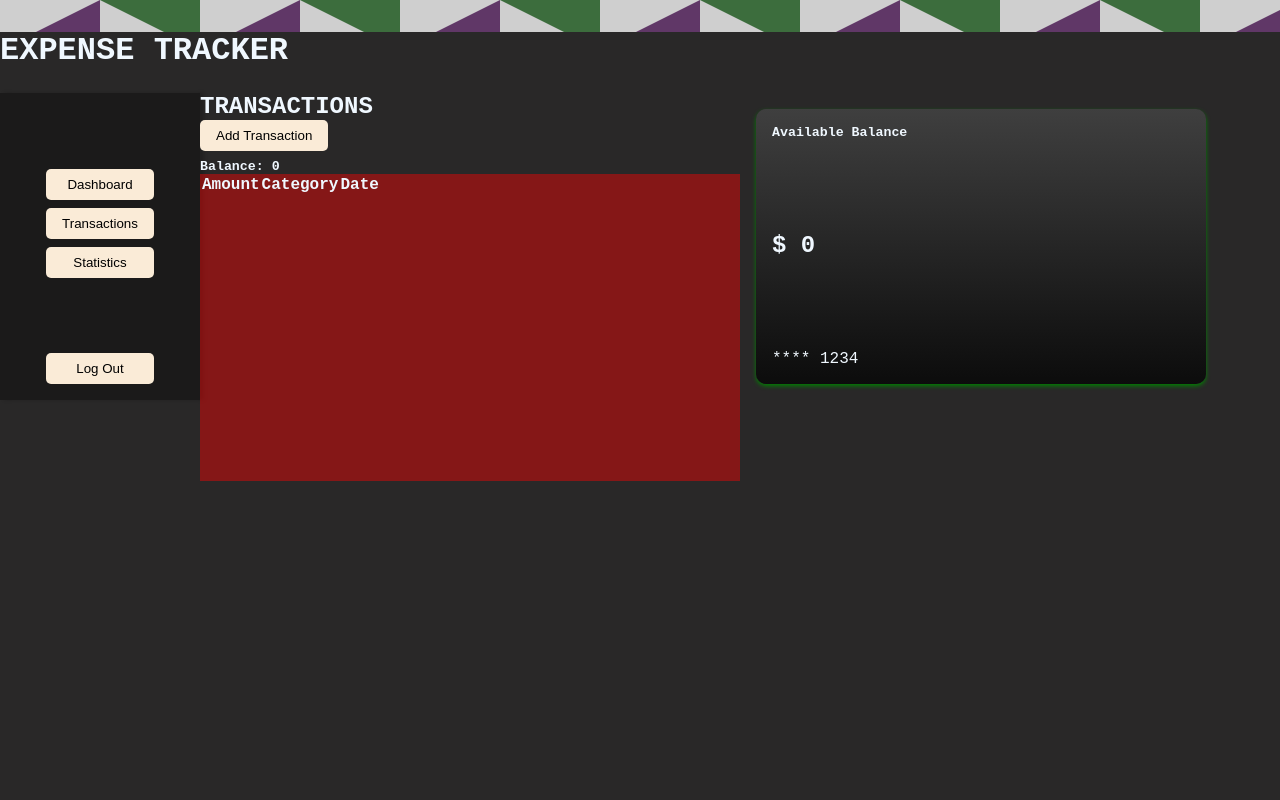
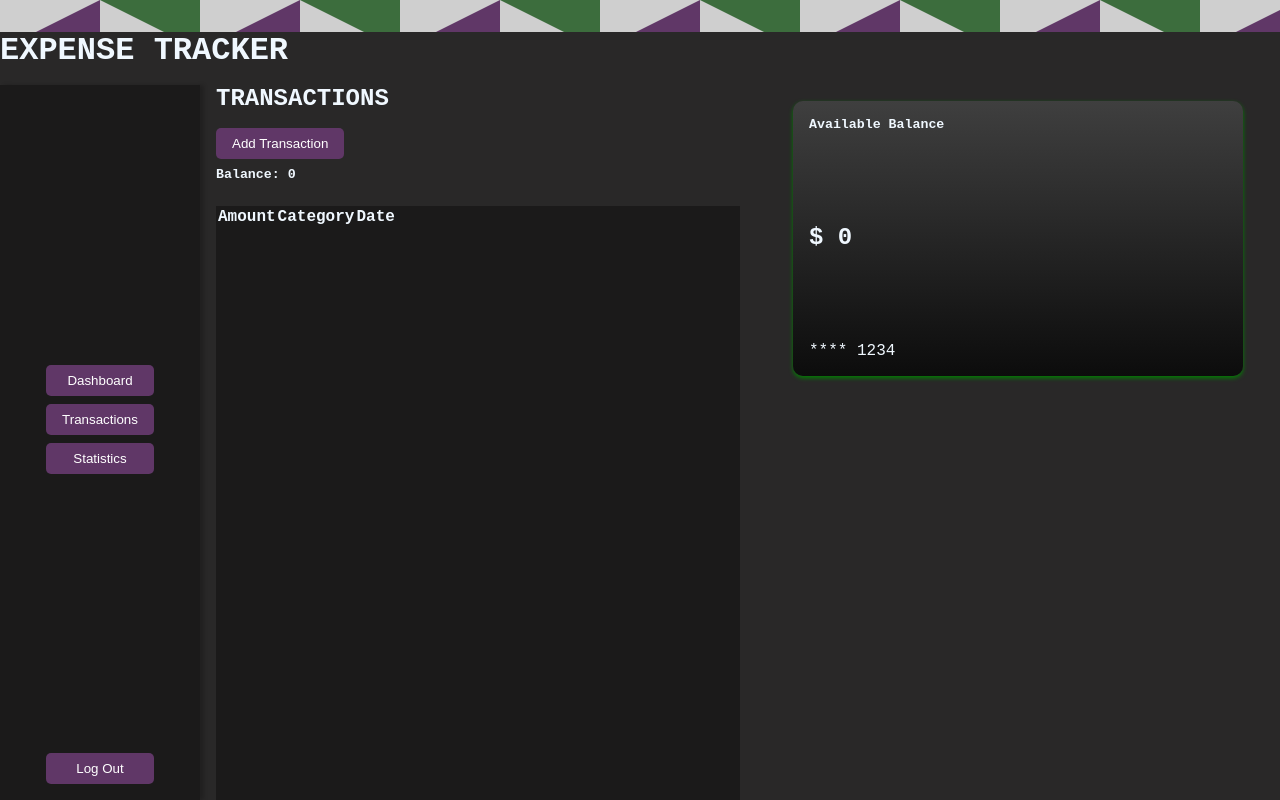
Before and after one commit to XO-Edson/Expense-Tracker-TS, a React (Vite) app: page /transactions in a window 1280 px wide. Built offline with nearby package versions, Linux system fonts and the light colour scheme.

Commit message:
CSS and organizing

```diff
--- a/src/App.tsx
+++ b/src/App.tsx
@@ -4,7 +4,6 @@ import { Transactions } from "./Components/Transactions";
 import Dashboard from "./Components/Dashboard";
 import { useEffect, useState } from "react";
 import useSupabase from "./Hooks/useSupabase";
-import Header from "./Components/Header";
 
 function App() {
   const [user, setUser] = useState<any>("e");
@@ -34,7 +33,6 @@ function App() {
 
   return (
     <>
-      <Header />
       <Routes>
         <Route path="/" element={<SignUpUI />} />
 
--- a/src/Components/Dashboard.tsx
+++ b/src/Components/Dashboard.tsx
@@ -14,6 +14,7 @@ import {
 } from "chart.js";
 import { Savingstype } from "../SupabaseContext/Supabase";
 import { useEffect } from "react";
+import Header from "./Header";
 
 Chart.register(LineElement, CategoryScale, LinearScale, PointElement);
 
@@ -147,6 +148,7 @@ const Dashboard = ({ user, isLoading }: DashboardProps) => {
         </div>
       ) : (
         <main>
+          <Header />
           <Sidebar userEmail={user.email} />
 
           <article>
@@ -175,14 +177,18 @@ const Dashboard = ({ user, isLoading }: DashboardProps) => {
             <div className="recent-transactions">
               <h4>Recent Transactions</h4>
 
-              <section className="transactions-display">
+              <section className="transactions-display-dashboard">
                 {storedValue1.map((accTransactions: any, index: number) => (
                   <ul key={index}>
                     <li>
                       {accTransactions.incomeCategory ||
                         accTransactions.expenseCategory}
                     </li>
-                    <li>{accTransactions.amount}</li>
+                    <li>
+                      {accTransactions.incomeCategory
+                        ? `+${accTransactions.amount}`
+                        : `-${accTransactions.amount}`}
+                    </li>
                     <li>
                       {new Date(accTransactions.date).toLocaleDateString()}
                     </li>
@@ -199,7 +205,7 @@ const Dashboard = ({ user, isLoading }: DashboardProps) => {
               <Line data={data} />
             </div>
 
-            <h3>Savings Plan</h3>
+            <h3 className="heading">Savings Plan</h3>
             {popup && <SavingsPopup />}
 
             <div className="savings-container">
--- a/src/Components/SignUpUI.tsx
+++ b/src/Components/SignUpUI.tsx
@@ -2,6 +2,7 @@ import { useNavigate } from "react-router-dom";
 import useSupabase from "../Hooks/useSupabase";
 import { Auth } from "@supabase/auth-ui-react";
 import { useEffect } from "react";
+import Header from "./Header";
 
 const SignUpUI = () => {
   const navigate = useNavigate();
@@ -26,8 +27,9 @@ const SignUpUI = () => {
 
   return (
     <section className="signup">
+      <Header />
       <h1>Welcome</h1>
-      <h3>Expense tracker</h3>
+
       <Auth
         supabaseClient={supabase}
         theme="dark"
--- a/src/Components/Transactions.tsx
+++ b/src/Components/Transactions.tsx
@@ -5,6 +5,7 @@ import TransactionsPopup from "./TransactionsPopup";
 import { useTable } from "react-table";
 import { useEffect, useMemo } from "react";
 import { Savingstype } from "../SupabaseContext/Supabase";
+import Header from "./Header";
 
 export const Transactions = () => {
   const {
@@ -97,9 +98,10 @@ export const Transactions = () => {
 
   return (
     <main>
+      <Header />
       <Sidebar userEmail={""} />
 
-      <section>
+      <section className="transactions">
         <h2>TRANSACTIONS</h2>
         <button onClick={toggleAddtransaction}>Add Transaction</button>
         {popup && <TransactionsPopup />}
@@ -153,7 +155,7 @@ export const Transactions = () => {
         </section>
       </section>
 
-      <section>
+      <section className="transactions-card">
         <div className="card">
           <h5>Available Balance</h5>
 
--- a/src/index.css
+++ b/src/index.css
@@ -21,6 +21,10 @@ body {
 main {
   display: grid;
   grid-template-columns: 200px 1fr 1fr;
+  grid-template-rows: auto 1fr;
+  column-gap: 1rem;
+  height: 100%;
+  overflow-y: hidden;
 }
 
 header {
@@ -31,7 +35,9 @@ header {
 }
 
 .header {
-  margin-bottom: 1.5rem;
+  grid-row: 1/2;
+  grid-column: span 3;
+  margin-bottom: 1rem;
 }
 
 .sidebar {
@@ -70,7 +76,8 @@ button {
   padding: 0.5rem 1rem;
   border-radius: 5px;
   border: none;
-  background-color: antiquewhite;
+  background-color: hsla(291, 30%, 31%, 1);
+  color: white;
   margin-bottom: 0.5rem;
 }
 
@@ -94,7 +101,9 @@ button {
 
 .summary {
   display: flex;
+  justify-content: center;
   column-gap: 0.5rem;
+  margin-bottom: 1.5rem;
 }
 
 .income,
@@ -102,23 +111,48 @@ button {
   border: 1px solid gray;
   border-radius: 10px;
   padding: 0.5rem 1rem;
-  width: 100%;
+  width: 80%;
+}
+
+.recent-transactions h4 {
+  border-bottom: 1px solid gray;
+  padding-bottom: 1rem;
+}
+
+.transactions h2 {
+  padding-bottom: 1rem;
+}
+
+.transactions-card {
+  display: flex;
+  justify-content: center;
 }
 
 .transactions-display {
-  background-color: rgba(255, 0, 0, 0.43);
+  background-color: #1b1a1a;
+  overflow-y: auto;
+  margin-top: 1.5rem;
   height: 100%;
-  overflow-y: hidden;
+  overflow-y: scroll;
 }
 
-.transactions-display ul {
+.transactions-display-dashboard {
+  background-color: #1b1a1a;
+  overflow-y: auto;
+  margin-top: 1.5rem;
+  max-height: 300px;
+  overflow-y: auto;
+}
+
+.transactions-display-dashboard ul {
   display: flex;
   justify-content: space-between;
   list-style-type: none;
 }
 
-.transactions-display li {
+.transactions-display-dashboard li {
   padding: 1rem;
+  width: 100%;
 }
 
 article {
@@ -128,10 +162,17 @@ article {
 .graph {
   padding: 1rem;
   max-width: 100%;
+  margin-bottom: 1rem;
 }
 
 .graph-column {
   overflow-x: auto;
+  padding: 1rem;
+}
+
+.graph-column .heading {
+  padding-bottom: 1rem;
+  margin-bottom: 0.5rem;
 }
 
 .input-fields-background,
@@ -139,7 +180,8 @@ article {
   position: absolute;
   top: 0;
   left: 0;
-  background-color: rgba(255, 0, 0, 0.286);
+  background-color: hsla(0, 2%, 24%, 0.7);
+
   width: 100%;
   height: 100%;
 
@@ -150,12 +192,15 @@ article {
 
 .input-fields,
 .savings-plan {
-  background-color: rgba(0, 0, 255, 0.464);
+  background-color: hsl(0, 2%, 10%);
+  width: 350px;
+  border-radius: 10px;
   padding: 1rem;
   z-index: 9999;
 }
 
-.input-fields input {
+.input-fields input,
+.savings-plan input {
   width: 100%;
   padding: 0.5rem;
   margin-bottom: 0.3rem;
@@ -174,7 +219,7 @@ article {
   display: flex;
   flex-wrap: nowrap;
 
-  background: rgb(66, 66, 207);
+  background-color: #1b1a1a;
   overflow-x: auto;
   scrollbar-width: thin;
 }
@@ -188,7 +233,8 @@ article {
   height: 180px;
   width: 150px;
   padding: 0.5rem;
-  background-color: green;
+  background-color: gray;
+  color: black;
   border-radius: 10px;
   margin-left: 1rem;
 }
@@ -217,6 +263,6 @@ article {
 
 .progress-bar-fill {
   height: 0.5rem;
-  background: brown;
+  background: hsla(122, 29%, 33%, 1);
   border-radius: 10px;
 }
```
